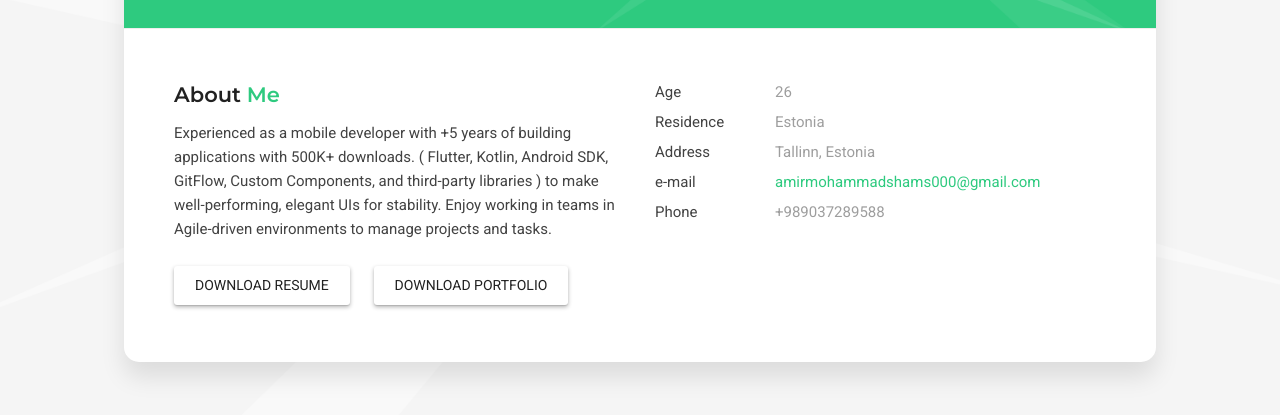
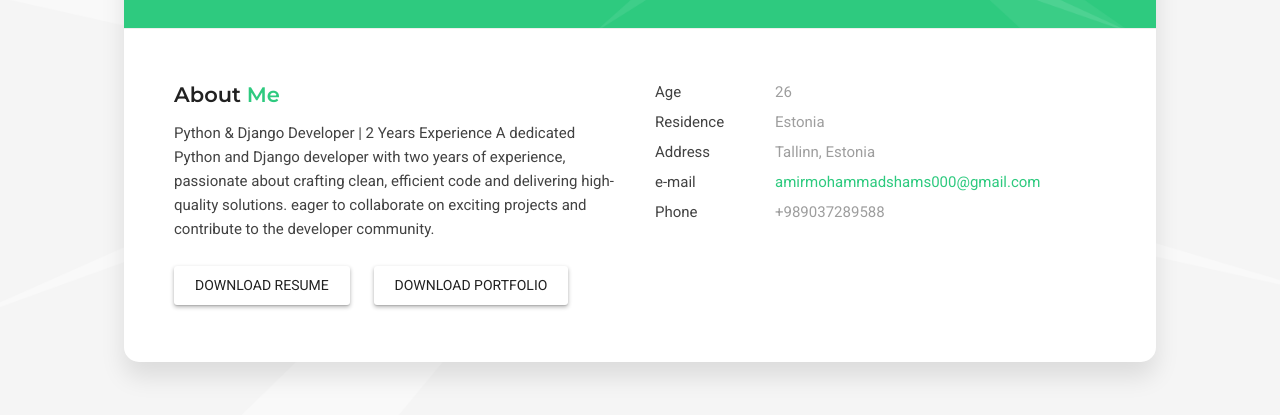
Before and after one commit to Armintavakol1376/Armintavakol1376.github.io, a plain HTML site: page index.html in a window 1280 px wide. Shown: the part 363-778 px from the top of the page. Drawn offline with Linux system fonts and the light colour scheme.

Commit message:
Update index.html

```diff
--- a/index.html
+++ b/index.html
@@ -118,9 +118,10 @@
                         <div class="block-title">
                           <h3>About <span>Me</span></h3>
                         </div>
-                        <p>Experienced as a mobile developer with +5 years of building applications with 500K+ downloads.
-                          ( Flutter, Kotlin, Android SDK, GitFlow, Custom Components, and third-party libraries )
-                          to make well-performing, elegant UIs for stability. Enjoy working in teams in Agile-driven environments to manage projects and tasks.</p>
+                        <p>Python & Django Developer | 2 Years Experience
+                          A dedicated Python and Django developer with two years of experience,
+                          passionate about crafting clean, efficient code and delivering high-quality solutions.
+                          eager to collaborate on exciting projects and contribute to the developer community.</p>
                       </div>
                       <div class="download-resume">
                         <a href="https://drive.google.com/file/d/1MtMkXpbSQ-1u2D2LqTe_0O3NKF2XpZAE/view?usp=sharing" class="btn btn-secondary">Download Resume</a>
```
